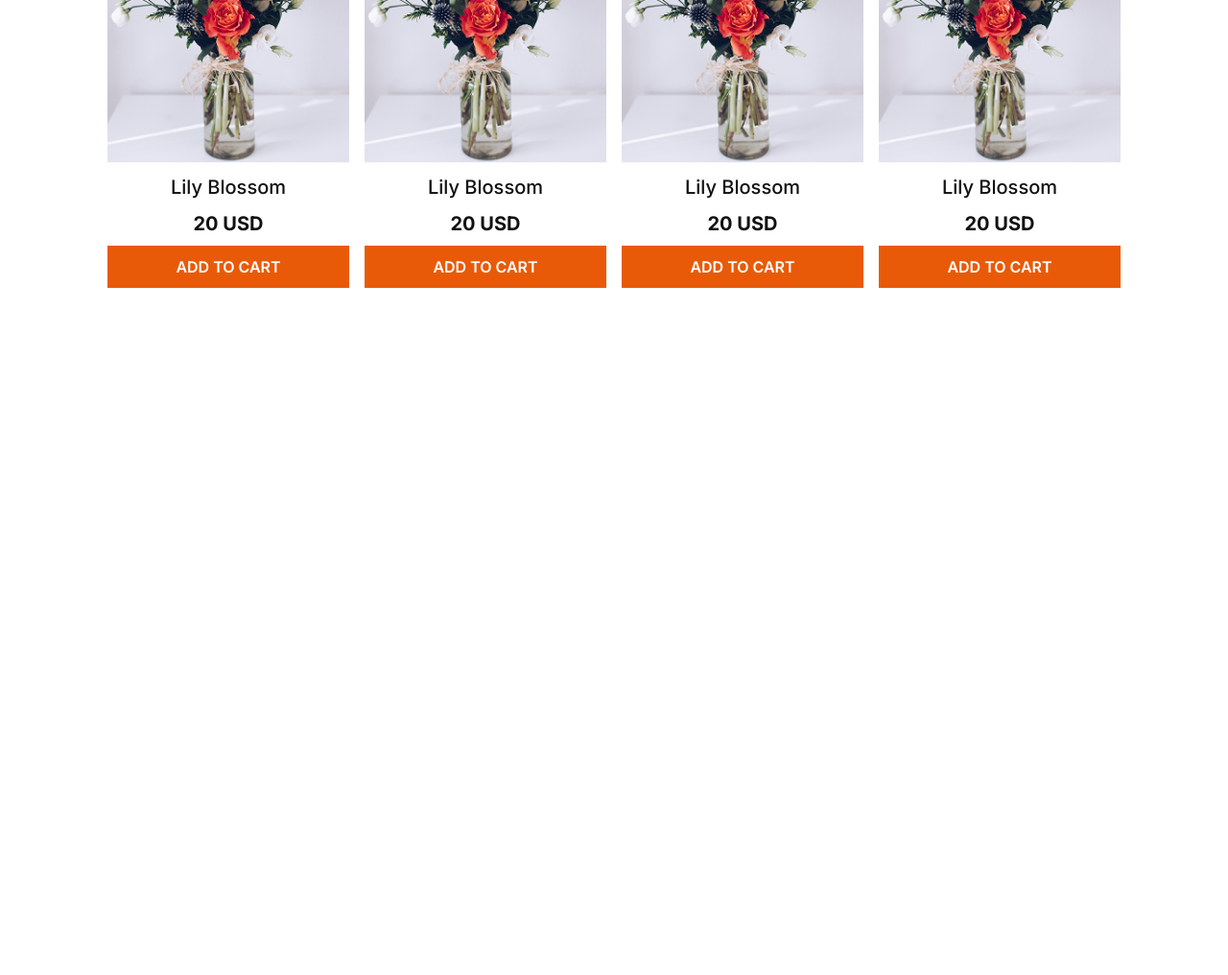
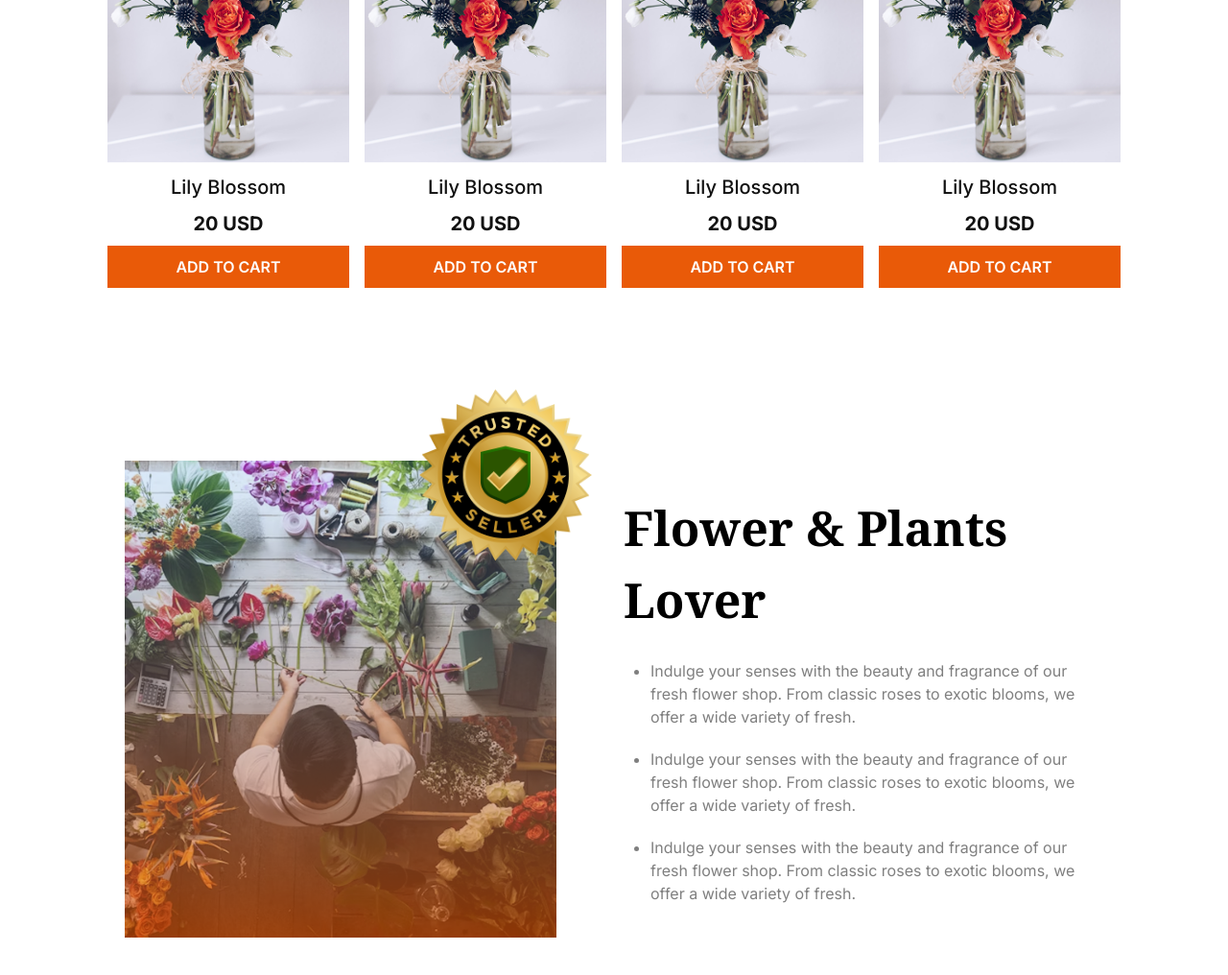
Before and after one commit to imjhrakib/B12A02-Responsive-Flowers, a plain HTML site: page index.html in a window 1280 px wide. Shown: the part 1389-2405 px from the top of the page at 96% size. Before the commit the page ends 1689 px from the top, so only its background shows below. Drawn offline with nearby package versions, Linux system fonts and the light colour scheme.

Commit message:
added plants lover section

```diff
--- a/index.html
+++ b/index.html
@@ -53,6 +53,10 @@
       width: 100%;
       font-weight: 600;
     }
+    .badge-position{
+      position: relative;
+      z-index: 100;
+    }
   </style>
 </head>
 
@@ -86,7 +90,7 @@
     </div>
   </header>
   <main class="mx-28">
-    <!-- our plants -->
+    <!-- our plants section-->
     <section>
       <div class="text-center w-[700px] mx-auto">
         <h1 class="noto-serif font-bold text-4xl mb-5"><span class="color-orange">Our </span>Plants</h1>
@@ -137,6 +141,24 @@
         </div>
       </div>
     </section>
+    <!-- plants lover section -->
+    <section class="mx-auto mb-[120px] mt-[70px]">
+      <div class="w-[250px] ml-[290px] mb-[-140px] badge-position"><img src="./assets/trusted-badge.png" alt=""></div>
+      <div class="flex items-center justify-center gap-[70px]">
+        <img width="450px" src="./assets/flower-store.png" alt="">
+        <div class="w-[500px]">
+          <h3 class="noto-serif font-bold text-[50px] title-color mb-6">Flower & Plants <br> Lover</h3>
+          <ul class="list-disc description-color w-[450px] ml-7 flex flex-col gap-5 inter text-[px]">
+            <li>Indulge your senses with the beauty and fragrance of our fresh flower shop. From classic roses to exotic
+              blooms, we offer a wide variety of fresh.</li>
+            <li>Indulge your senses with the beauty and fragrance of our fresh flower shop. From classic roses to exotic
+              blooms, we offer a wide variety of fresh.</li>
+            <li>Indulge your senses with the beauty and fragrance of our fresh flower shop. From classic roses to exotic
+              blooms, we offer a wide variety of fresh.</li>
+          </ul>
+        </div>
+      </div>
+    </section>
   </main>
   <footer>
 
```
